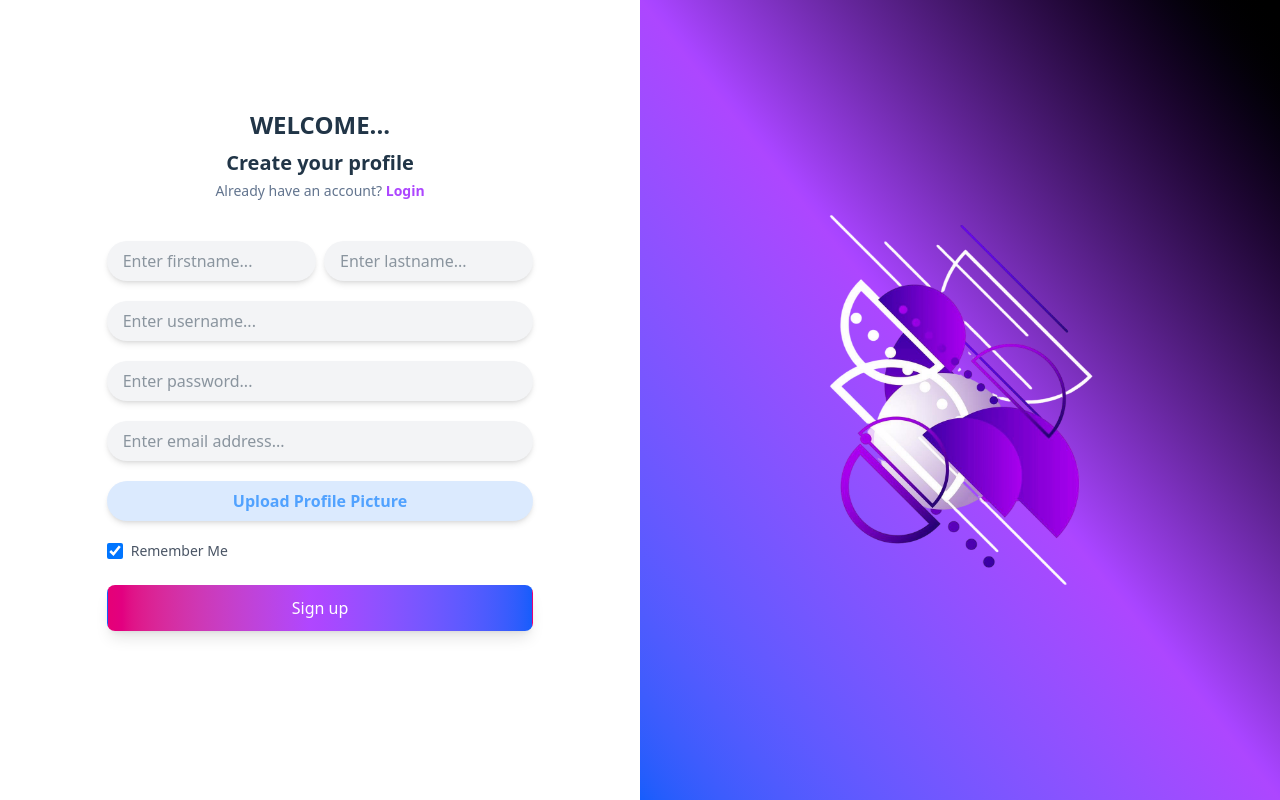
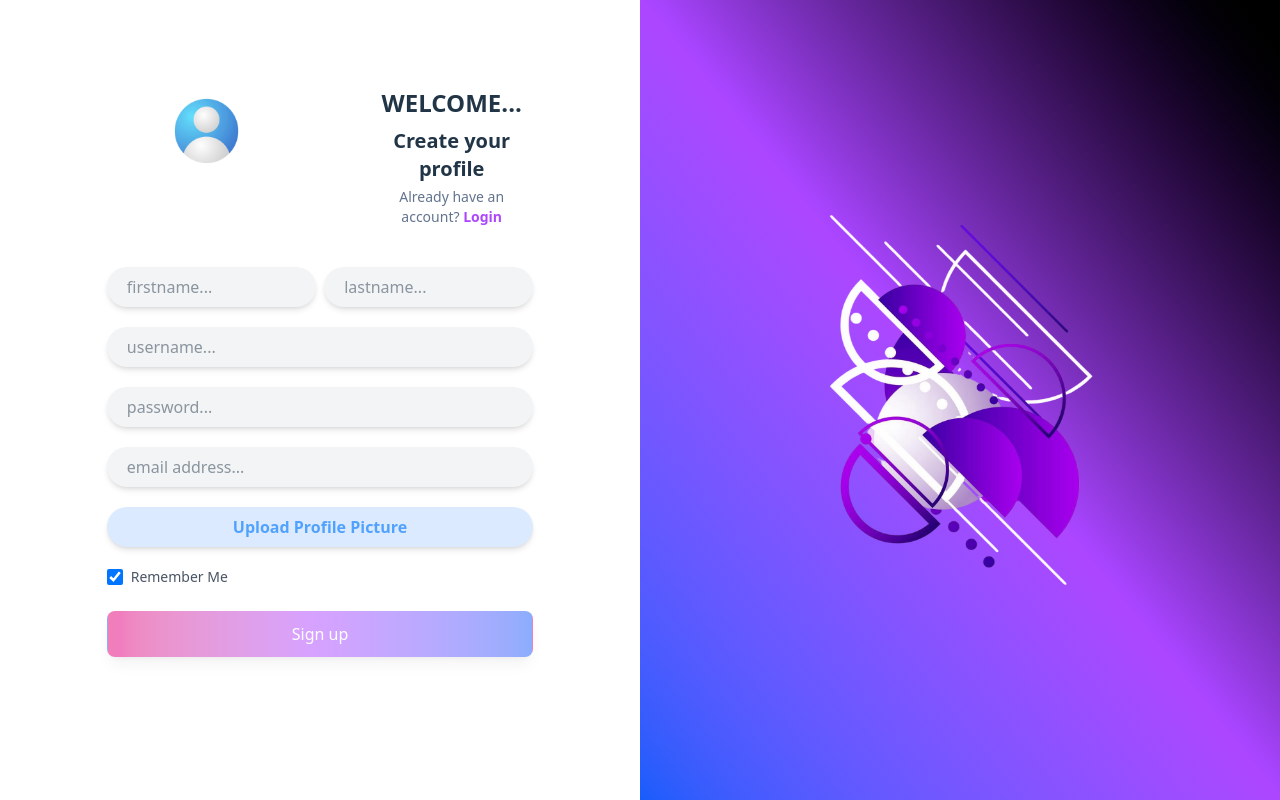
Before and after one commit to Kushal016/learning_buddy, a React (Vite) app in the folder apps/react/: page /signup in a window 1280 px wide. Built offline with nearby package versions, Linux system fonts and the light colour scheme.

Commit message:
error & success msg handled for login

```diff
--- a/apps/react/src/auth/login.jsx
+++ b/apps/react/src/auth/login.jsx
@@ -13,6 +13,8 @@ const Login = () => {
     rememberMe: true,
   });
   const [errors, setErrors] = useState({});
+  const [apiError, setapiError] = useState(null);
+  const [resetPassSent, setResetPassSent] = useState(false);
 
   // console.log(loginData);
   useEffect(() => {
@@ -29,7 +31,9 @@ const Login = () => {
         setUser,
         navigate,
       });
+      setapiError(null);
     } catch (err) {
+      setapiError(err.message);
       console.error("Google login failed", err);
     }
   };
@@ -40,11 +44,13 @@ const Login = () => {
           userName: loginData?.userName,
         });
         if (res.data.success) {
-          alert("Rest password email sent to the associated email address.");
+          setResetPassSent(true);
+          // alert("Rest password email sent to the associated email address.");
         }
       } else {
+        setapiError("Unable to send the reset link. ");
         // console.log("");
-        alert("Please enter username");
+        // alert("Please enter username");
       }
     } catch (error) {}
   };
@@ -77,13 +83,19 @@ const Login = () => {
         password: data?.password,
         rememberMe: data?.rememberMe,
       });
-      console.log("res", res.data);
+      // console.log("res", res.data);
 
       setAuthData(res.data, data?.rememberMe);
       setUser(res.data.user);
       navigate("/dashboard");
+      setapiError(null);
     } catch (error) {
-      console.log(error.message);
+      setapiError(
+        error?.response?.data?.message
+          ? error?.response?.data?.message
+          : error.message
+      );
+      console.log(error);
     }
   };
   return (
@@ -98,7 +110,17 @@ const Login = () => {
       </div>
       <div className="w-1/2 h-full bg-purple-100 flex items-center justify-center">
         <div className="bg-white p-10 rounded-xl shadow-2xl w-88 transform transition duration-500 hover:scale-105">
-          <h2 className="text-3xl font-bold text-center text-purple-700 mb-6">
+          {resetPassSent && (
+            <div className="flex rounded text-center justify-center w-full py-1 mb-2 bg-green-100 border border-green-200 text-green-600 font-semibold">
+              Rest password link sent to the associated email address
+            </div>
+          )}
+          {apiError && (
+            <div className="flex rounded justify-center w-full py-1 mb-2 bg-red-100 border border-red-200 text-red-500 font-semibold">
+              {apiError}
+            </div>
+          )}
+          <h2 className="text-3xl font-normal text-center text-purple-700 mb-6">
             Welcome Back 👋
           </h2>
           <form onSubmit={handleSubmit}>
@@ -164,8 +186,10 @@ const Login = () => {
                 <span className="ml-2 text-sm">Remember Me</span>
               </label>
               <div
-                className="text-sm text-indigo-600 hover:underline cursor-pointer font-medium"
-                onClick={() => handleForgotPassword()}
+                className={`text-sm ${
+                  loading ? " text-slate-200" : " text-indigo-600"
+                }  hover:underline cursor-pointer font-medium`}
+                onClick={() => (loading ? null : handleForgotPassword())}
               >
                 Forgot Password?
               </div>
--- a/apps/react/src/auth/signup.jsx
+++ b/apps/react/src/auth/signup.jsx
@@ -7,8 +7,10 @@ import UploadAvatar from "./uploadAvatar";
 import api from "../auth-utility/axiosInstance";
 
 const Signup = () => {
-  const { setUser } = useAuth();
+  const { setUser, loading } = useAuth();
   const navigate = useNavigate();
+  const [errors, setErrors] = useState({});
+  const [apiError, setapiError] = useState("");
 
   const [signUpData, setSignUpData] = useState({
     userName: "",
@@ -32,23 +34,56 @@ const Signup = () => {
       console.error("Google login failed", err);
     }
   };
+  const validate = () => {
+    const newErrors = {};
+    if (signUpData.userName === "") {
+      newErrors.userName = "Username is required";
+    } else if (signUpData.userName.length < 3) {
+      newErrors.userName = "Invalid Username, must be at least 3 characters.";
+    }
+
+    if (signUpData.firstName === "") {
+      newErrors.firstName = "Firstname is required";
+    }
+    if (signUpData.lastName === "") {
+      newErrors.lastName = "Lastname is required";
+    }
+
+    if (signUpData.email === "") {
+      newErrors.email = "Email is required";
+    } else if (!/\S+@\S+\.\S+/.test(signUpData.email)) {
+      newErrors.email = "Invalid email format";
+    }
+
+    if (signUpData.password === "") {
+      newErrors.password = "Password is required";
+    } else if (signUpData.password.length < 3) {
+      newErrors.password = "Password must be at least 6 characters";
+    }
+
+    setErrors(newErrors);
+    return Object.keys(newErrors).length === 0;
+  };
 
   const handleSubmit = (e) => {
     e.preventDefault();
-    apiCall(signUpData);
+    if (validate()) apiCall(signUpData);
   };
   const apiCall = async (data) => {
-    console.log("before api", data);
     try {
       const res = await api.post("/signup", {
         ...data,
       });
-      console.log("res", res.data);
-
       setAuthData(res.data, data?.rememberMe);
       setUser(res.data.user);
       navigate("/dashboard");
+      setapiError(null);
     } catch (error) {
+      setapiError(
+        error?.response?.data?.message
+          ? error?.response?.data?.message
+          : error.message,
+      );
       console.log(error.message);
     }
   };
@@ -57,8 +92,29 @@ const Signup = () => {
     <div className="w-full h-screen flex items-center">
       <div className="w-1/2 flex items-center justify-center min-h-screen bg-white">
         <div className="flex flex-col justify-center items-center w-2/3">
+          {apiError && (
+            <div className="flex rounded justify-center w-full py-1 mb-2 bg-red-100 border border-red-200 text-red-500 font-semibold">
+              {apiError}
+            </div>
+          )}
+          <div className="w-full flex  space-x-30">
+            <div className="w-28 h-28 ml-14">
+              {signUpData.profileImage ? (
+                <img
+                  src={`${signUpData.profileImage}`}
+                  alt="User Avatar"
+                  className="w-full h-full rounded-full object-cover"
+                />
+              ) : (
+                <img src="./default-user.png" />
+              )}
+            </div>
+
+            <div className="text-center">
               <div className="font-semibold text-2xl">WELCOME...</div>
-          <div className="font-semibold text-xl pt-2">Create your profile</div>
+              <div className="font-semibold text-xl pt-2">
+                Create your profile
+              </div>
               <div className="text-sm text-slate-500 pt-1">
                 Already have an account?{" "}
                 <span
@@ -68,17 +124,27 @@ const Signup = () => {
                   Login
                 </span>
               </div>
+            </div>
+          </div>
+
           <section className="mt-10 w-full">
             <form onSubmit={handleSubmit} className="space-y-5">
-              <div className="flex space-x-2">
+              <div className="flex justify-between space-x-2">
                 <input
                   type="text"
                   value={signUpData.firstName}
                   id="firstName"
-                  placeholder="Enter firstname..."
-                  onChange={(e) =>
-                    setSignUpData({ ...signUpData, firstName: e.target.value })
-                  }
+                  placeholder=" firstname..."
+                  onChange={(e) => {
+                    setSignUpData({
+                      ...signUpData,
+                      firstName: e.target.value,
+                    });
+                    setErrors((err) => ({
+                      ...err,
+                      firstName: null,
+                    }));
+                  }}
                   className="w-full auth_input"
                 />
 
@@ -86,43 +152,73 @@ const Signup = () => {
                   type="text"
                   value={signUpData.lastName}
                   id="lastName"
-                  placeholder="Enter lastname..."
-                  onChange={(e) =>
-                    setSignUpData({ ...signUpData, lastName: e.target.value })
-                  }
+                  placeholder=" lastname..."
+                  onChange={(e) => {
+                    setSignUpData({
+                      ...signUpData,
+                      lastName: e.target.value,
+                    });
+                    setErrors((err) => ({
+                      ...err,
+                      lastName: null,
+                    }));
+                  }}
                   className="w-full auth_input"
                 />
               </div>
+
               <input
                 type="text"
                 value={signUpData.userName}
                 id="userName"
-                placeholder="Enter username..."
-                onChange={(e) =>
-                  setSignUpData({ ...signUpData, userName: e.target.value })
-                }
+                placeholder=" username..."
+                onChange={(e) => {
+                  setSignUpData({ ...signUpData, userName: e.target.value });
+
+                  setErrors((err) => ({
+                    ...err,
+                    userName: e.target.value.length > 3 ? null : err.usserName,
+                  }));
+                }}
                 className="w-full auth_input"
               />
+              {errors.userName && (
+                <p className="text-red-500 text-sm -mt-3">{errors.userName}</p>
+              )}
               <input
                 type="password"
                 value={signUpData.password}
                 id="password"
-                placeholder="Enter password..."
-                onChange={(e) =>
-                  setSignUpData({ ...signUpData, password: e.target.value })
-                }
+                placeholder=" password..."
+                onChange={(e) => {
+                  setSignUpData({ ...signUpData, password: e.target.value });
+                  setErrors((err) => ({
+                    ...err,
+                    password: e.target.value.length > 3 ? null : err.password,
+                  }));
+                }}
                 className="w-full auth_input"
               />
+              {errors.password && (
+                <p className="text-red-500 text-sm -mt-3">{errors.password}</p>
+              )}
               <input
                 type="email"
                 value={signUpData.email}
                 id="email"
-                placeholder="Enter email address..."
-                onChange={(e) =>
-                  setSignUpData({ ...signUpData, email: e.target.value })
-                }
+                placeholder=" email address..."
+                onChange={(e) => {
+                  setErrors((err) => ({
+                    ...err,
+                    email: null,
+                  }));
+                  setSignUpData({ ...signUpData, email: e.target.value });
+                }}
                 className="w-full auth_input"
               />
+              {errors.email && (
+                <p className="text-red-500 text-sm -mt-3">{errors.email}</p>
+              )}
               <UploadAvatar {...{ signUpData, setSignUpData }} />
 
               <div className="flex items-center justify-between mb-6">
@@ -141,8 +237,19 @@ const Signup = () => {
                   <span className="ml-2 text-sm">Remember Me</span>
                 </label>
               </div>
-              <button type="submit" className="w-full auth_button">
-                Sign up
+
+              <button
+                type="submit"
+                className="w-full mb-4 auth_button"
+                disabled={
+                  signUpData.userName === "" ||
+                  signUpData.password === "" ||
+                  signUpData.firstName === "" ||
+                  signUpData.lastName === "" ||
+                  signUpData.email === ""
+                }
+              >
+                {loading ? "Signing up..." : "Sign up"}
               </button>
               <GoogleLogin
                 shape={"pill"}
```
Also changed, not shown: apps/react/public/default-user.png (added). Lines whose indentation alone changed are shown as unchanged.
